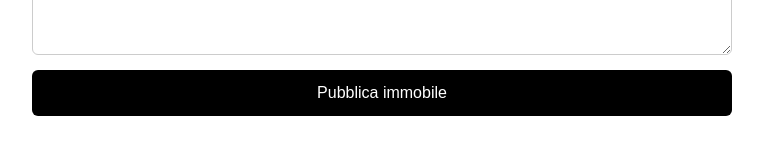
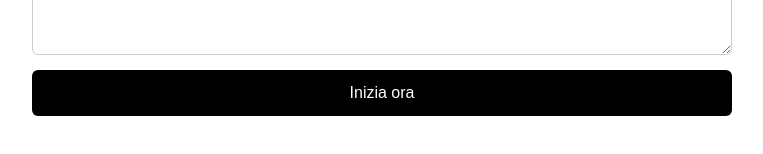
Before and after one commit to federicobartilucci-dotcom/trattabile, a Next.js app: page /publish in a window 1280 px wide. Shown: the part 734-888 px from the top of the page, without its empty margins (258-1021 px from the left). Built offline with nearby package versions, Linux system fonts and the light colour scheme.

Commit message:
Update page.tsx

```diff
--- a/app/publish/page.tsx
+++ b/app/publish/page.tsx
@@ -63,9 +63,9 @@ export default function PublishPage() {
         <input placeholder="Prezzo" style={inputStyle} />
         <textarea placeholder="Descrizione" style={{ ...inputStyle, height: 120 }} />
 
-        <button style={buttonStyle}>
-          Pubblica immobile
-        </button>
+       <button style={buttonStyle}>
+  Inizia ora
+</button>
       </form>
     </div>
   );
```
